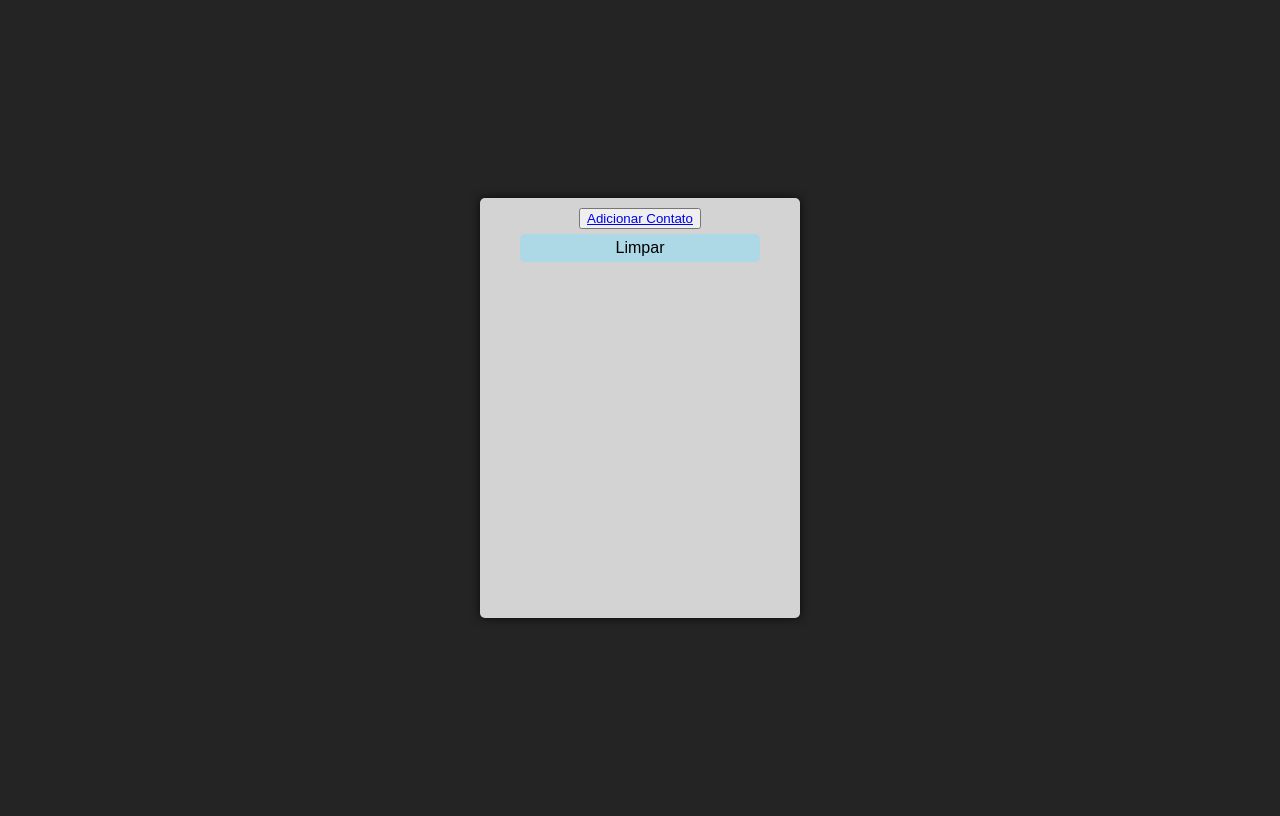
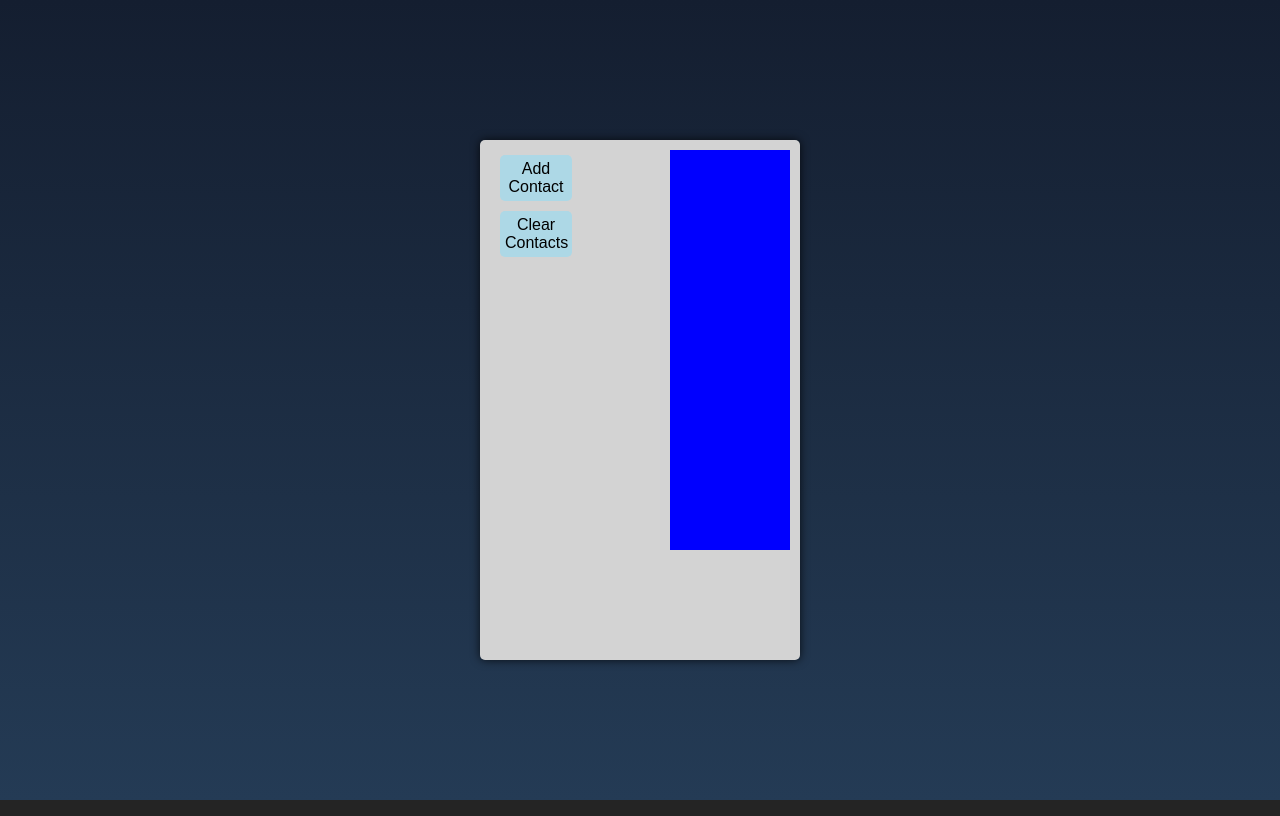
Before and after one commit to Jamilsonh/contact-book, a React (Vite) app: page / in a window 1280 px wide. Built offline with nearby package versions, Linux system fonts and the light colour scheme.

Commit message:
Estilização de components

```diff
--- a/src/AddContacts.css
+++ b/src/AddContacts.css
@@ -40,11 +40,14 @@
 
 .input-field {
   width: 80%;
-  padding: 5px;
-  margin: 10px 0;
-  font-size: 16px;
-  border: 1px solid gray;
-  border-radius: 5px;
+    padding: 10px 0;
+    font-size: 16px;
+    color: #fff;
+    margin-bottom: 30px;
+    border: none;
+    border-bottom: 1px solid #fff;
+    outline: none;
+    background: transparent;
 }
 
 .select-field {
@@ -67,7 +70,7 @@
   color: black;
 }
 
-.radios-container input {
+.radios-container span input {
   margin-right: 10px;
 }
 
@@ -91,3 +94,11 @@
 .disabled-link {
   pointer-events: none;
 }
+
+.login-box{
+  padding: 10px 0;
+  font-size: 16px;
+  color: #fff;
+  pointer-events: none;
+  transition: .5s;
+}
--- a/src/AddContacts.jsx
+++ b/src/AddContacts.jsx
@@ -3,6 +3,7 @@ import { Link } from 'react-router-dom';
 import { VscArrowLeft } from "react-icons/vsc";
 import './App.css'
 import './AddContacts.css'
+import './Select.css'
 import { IconContext } from 'react-icons';
 
 const Contacts = () => {
@@ -83,9 +84,9 @@ const Contacts = () => {
           <IconContext.Provider
             value={{ className:'react-icons' , size: '1.5em'}}
           >
-            <a href="/">
+            <Link to="/">
               <VscArrowLeft/>
-            </a>
+            </Link>
           </IconContext.Provider>
         </div>
         <input
@@ -163,9 +164,7 @@ const Contacts = () => {
           onClick={handleSave}
           disabled={calculateProgress() !== 100.02000000000001}
         >
-          <Link to='/' >
-            Salvar
-          </Link>
+          Salvar
         </button>
       </div>
     </div>
--- a/src/ListOfContacts.css
+++ b/src/ListOfContacts.css
@@ -0,0 +1,107 @@
+.container-main {
+  display: flex;
+  justify-content: center;
+  align-items: center;
+  flex-direction: column;
+  height: 800px;
+}
+
+.sub-container {
+  width: 300px;
+  display: flex;
+  flex-direction: row;
+  align-items: flex-start;
+  margin: 10px;
+  padding: 10px;
+  background-color: lightgray;
+  border-radius: 5px;
+  box-shadow: 0px 0px 10px 0px rgba(0,0,0,0.75);
+  height: 500px;
+}
+
+.buttons {
+  width: 300px;
+  height: 50px;
+  align-items: center;
+  justify-content: center;
+}
+
+.save-button {
+  width: 40%;
+  padding: 5px;
+  margin: 5px 10px;
+  background-color: lightblue;
+  border: none;
+  border-radius: 5px;
+  color: rgb(0, 0, 0);
+  font-size: 16px;
+  cursor: pointer;
+}
+
+.app-container {
+  display: flex;
+  justify-content: center;
+  align-items: center;
+  height: 800px;
+  flex-direction: column;
+}
+
+
+
+.input-section {
+  width: 300px;
+  display: flex;
+  flex-direction: column;
+  align-items: center;
+  margin: 10px;
+  padding: 10px;
+  background-color: lightgray;
+  border-radius: 5px;
+  box-shadow: 0px 0px 10px 0px rgba(0,0,0,0.75);
+  height: 500px;
+}
+
+.contacts-container {
+  display: flex;
+  flex-wrap: wrap;
+  justify-content: center;
+  max-height: 400px;
+}
+
+.contact-card {
+  width: 250px;
+  margin: 10px;
+  padding: 10px;
+  background-color: lightblue;
+  border-radius: 5px;
+  box-shadow: 0px 0px 10px 0px rgba(0,0,0,0.75);
+  text-align: center;
+  color: rgb(0, 0, 0);
+  display: flex;
+  justify-content: space-between;
+}
+
+.contact-name {
+  font-size: 15px;
+  margin: 2px;
+  display: flex;
+}
+
+.first-name {
+  margin: 3px;
+}
+
+.last-name {
+  margin: 3px;
+}
+
+.link {
+  text-decoration: none;
+  color: black;
+}
+
+.contacts-list {
+  width: 200px;
+  height: 400px;
+  background-color: blue;
+}
--- a/src/ListOfContacts.jsx
+++ b/src/ListOfContacts.jsx
@@ -18,8 +18,29 @@ const ListOfContacts = ( ) => {
   }, []);
 
   return (
-    <div className='app-container'>
-      <div className="input-section">
+    <div className="container-main">
+      <div className="sub-container">
+        <div className='buttons'>
+          <button
+            className="save-button"
+          >
+            <Link
+              className='link'
+              to={'/addcontact'}
+            >
+              Add Contact
+            </Link>
+          </button>
+          <button
+            className="save-button"
+            onClick={limparStorage}
+          >
+            Clear Contacts
+          </button>
+        </div>
+        <div className='contacts-list'>
+
+
         {contacts.map((item, index) => (
           <div
             key={index}
@@ -41,16 +62,8 @@ const ListOfContacts = ( ) => {
             </div>
 
           </div>
-      ))}
-        <button>
-          <Link to={'/addcontact'}>
-            Adicionar Contato
-          </Link>
-        </button>
-        <button className="save-button" onClick={limparStorage}>
-          Limpar
-        </button>
-
+        ))}
+        </div>
       </div>
     </div>
   );
--- a/src/Rascunho.jsx
+++ b/src/Rascunho.jsx
@@ -1,13 +1,13 @@
 import React, { useState } from 'react';
 import './Login.css'
 
-const AddContact = () => {
+const Rascunho = () => {
   return (
     <div>
       <div className='login-box'>
         <h2>Login</h2>
         <form>
-          <div class="user-box">
+          <div className="user-box">
             <input
               type="text"
               name=""
@@ -15,7 +15,7 @@ const AddContact = () => {
             />
             <label>Username</label>
           </div>
-          <div class="user-box">
+          <div className="user-box">
             <input
               type="password"
               name=""
@@ -36,4 +36,4 @@ const AddContact = () => {
   );
 };
 
-export default AddContact;
+export default Rascunho;
--- a/src/main.jsx
+++ b/src/main.jsx
@@ -6,6 +6,7 @@ import Contacts from './AddContacts'
 import Details from './Details'
 import './index.css'
 import ListOfContacts from './ListOfContacts'
+import Rascunho from './Rascunho'
 
 ReactDOM.createRoot(document.getElementById('root')).render(
   <React.StrictMode>
@@ -15,6 +16,7 @@ ReactDOM.createRoot(document.getElementById('root')).render(
           <Route path="/" element={<ListOfContacts />} />
           <Route path="/details/:id" element={<Details />} />
           <Route path="/addcontact" element={<Contacts />} />
+          <Route path="/test" element={<Rascunho />} />
         </Route>
       </Routes>
     </BrowserRouter>
```
Also changed, not shown: src/Select.css (added).
